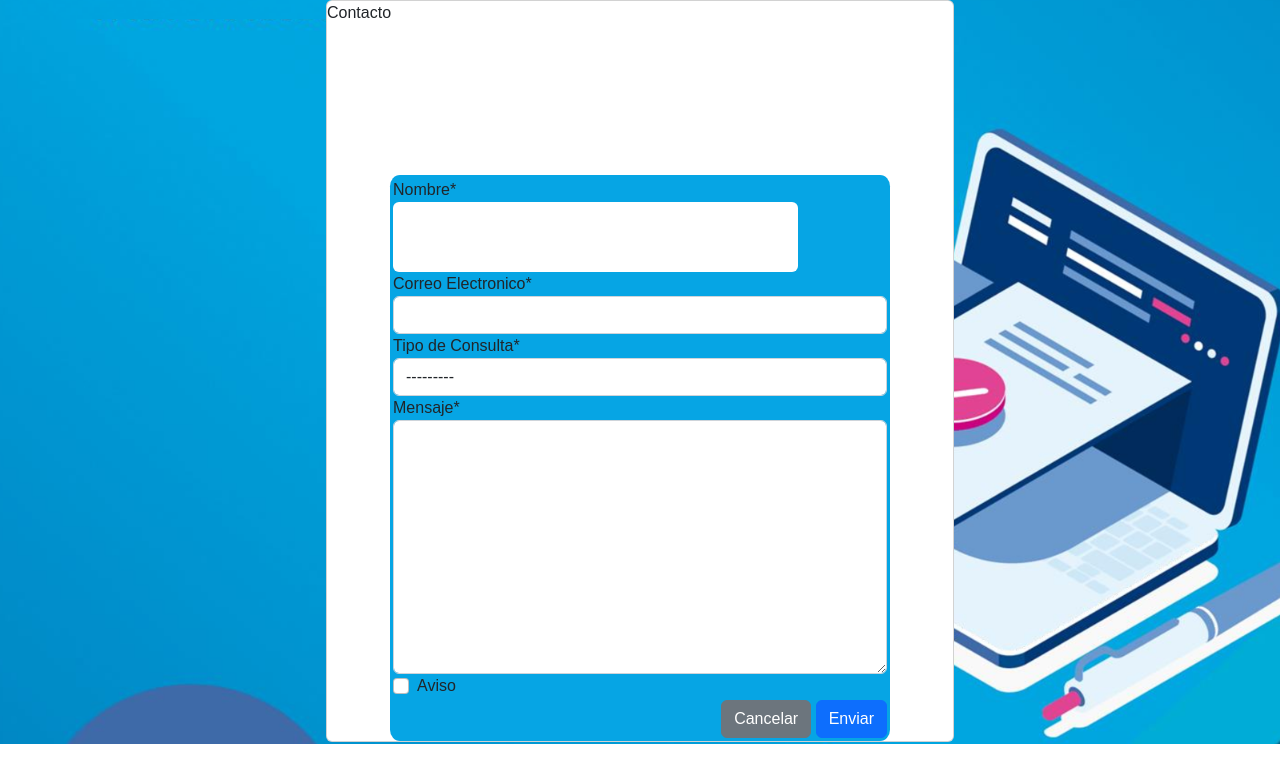
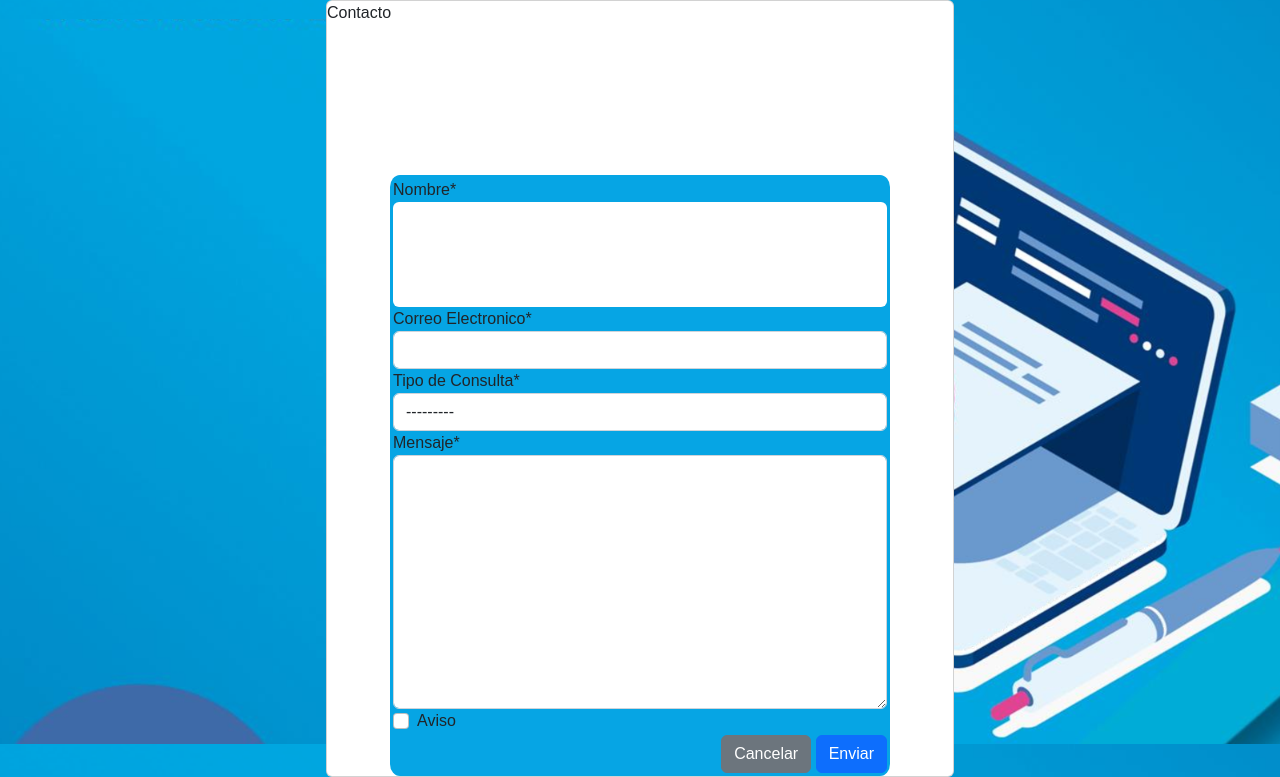
Before and after one commit to DiegoCedeno12/Facturacion-Electronica-SRI, a Django app: page /contact/ in a window 1280 px wide. Shown: the part 56-833 px from the top of the page. Before the commit the page ends 800 px from the top, so only its background shows below. Run offline with Django 3.2, Linux system fonts and the light colour scheme; some libraries are stand-ins or nearby versions.

Commit message:
Proyecto añadido Facturacion

```diff
--- a/Facturacion/core/static/core/css/estilos.css
+++ b/Facturacion/core/static/core/css/estilos.css
@@ -23,9 +23,9 @@
     font-size: 40px;
 }
 input[type="text"], input[type="password"]{
-    font-size: 20px;
-    width: 82%;
-    padding: 20px;
+    font-size: 30px;
+    width: 100%;
+    padding: 30px;
     border: none;
 }
 .input-contenedor{
```
